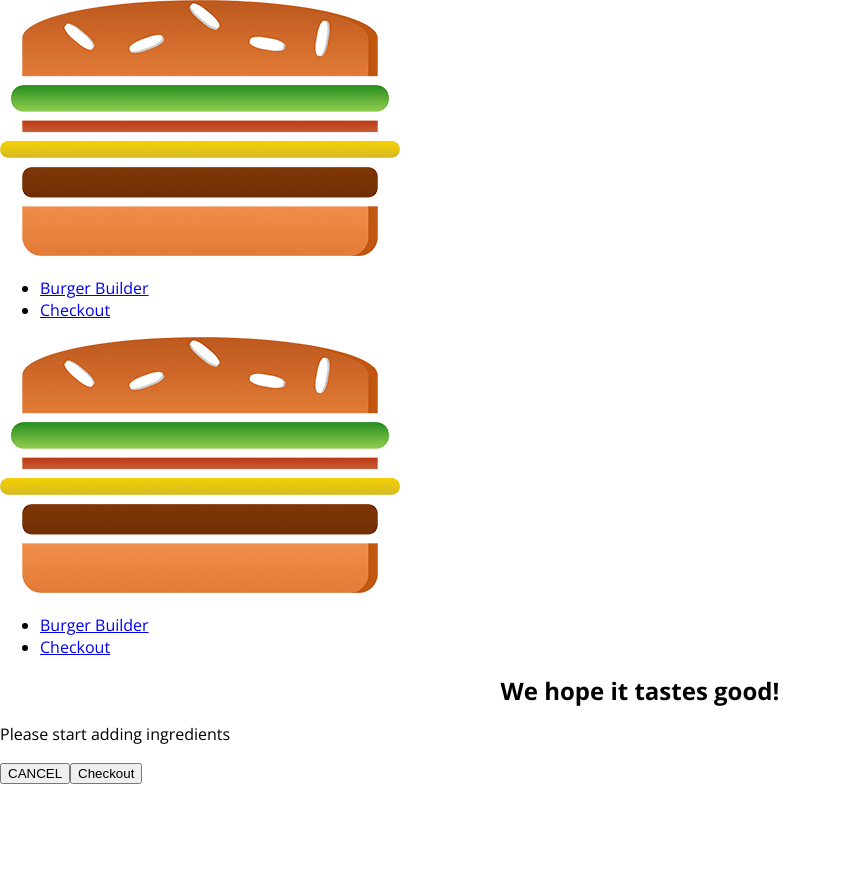
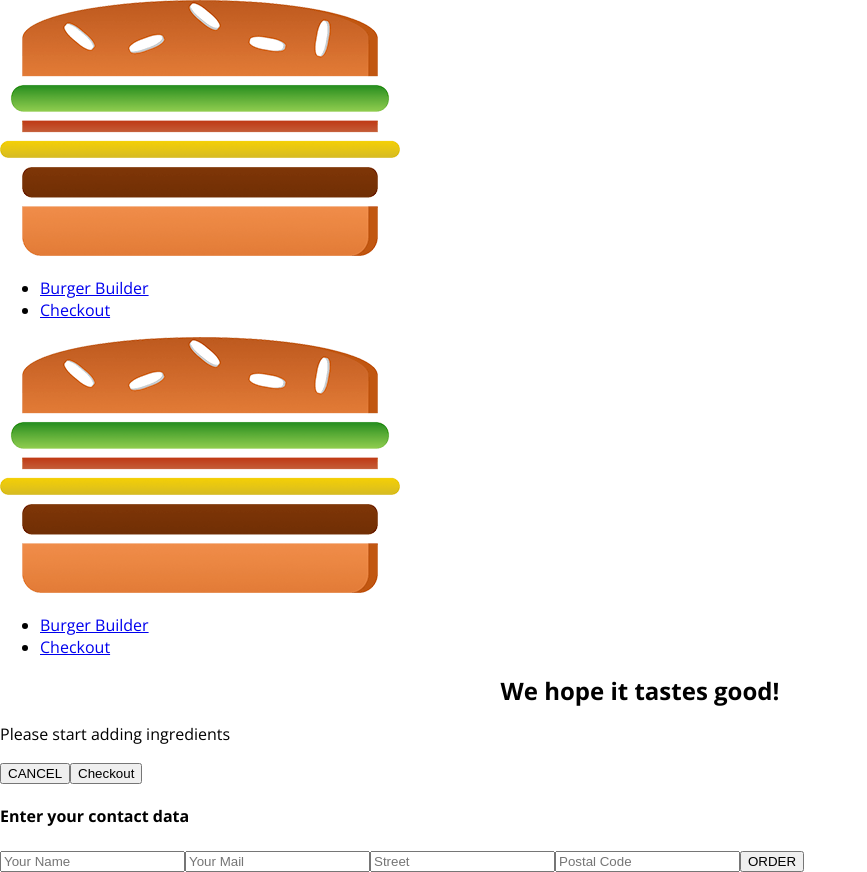
Before and after one commit to syadallah/Burger-Builder, a React app: page /checkout/contact-data in a window 1280 px wide. Shown: the whole page, without its empty margins (0-867 px from the left). Before the commit the page ends 800 px from the top, so only its background shows below. Built offline with nearby package versions, Linux system fonts and the light colour scheme.

Commit message:
Pass the ContactData component when a user is ready to checkout
Route was used to render the ContactData When a user is ready to chckout

```diff
--- a/src/containers/Checkout/Checkout.js
+++ b/src/containers/Checkout/Checkout.js
@@ -30,10 +30,11 @@ class Checkout extends Component {
 render () {
   return (
     <div>
-    <CheckoutSummary ingredients={this.state.ingredients}
+    <CheckoutSummary
+    ingredients={this.state.ingredients}
     checkoutCancelled={this.checkoutCancelledHandler}
     checkoutContinued={this.checkoutContinuedHandler}/>
-    < Route path={this.props.path + '/contact-data'}
+    <Route path={this.props.match.path + '/contact-data'}
     component={ContactData}/>
     </div>
   )
--- a/src/containers/Checkout/ContactData/ContactData.js
+++ b/src/containers/Checkout/ContactData/ContactData.js
@@ -20,7 +20,7 @@ class ContactData extends Component {
       <input type='email' name='email' placeholder='Your Mail' />
       <input type='text' name='street' placeholder='Street' />
       <input type='text' name='name' placeholder='Postal Code' />
-      <Button btnType='Success'>ORDER</Button>
+      <Button btnType='Success' text="ORDER"></Button>
       </form>
       </div>
     )
```
